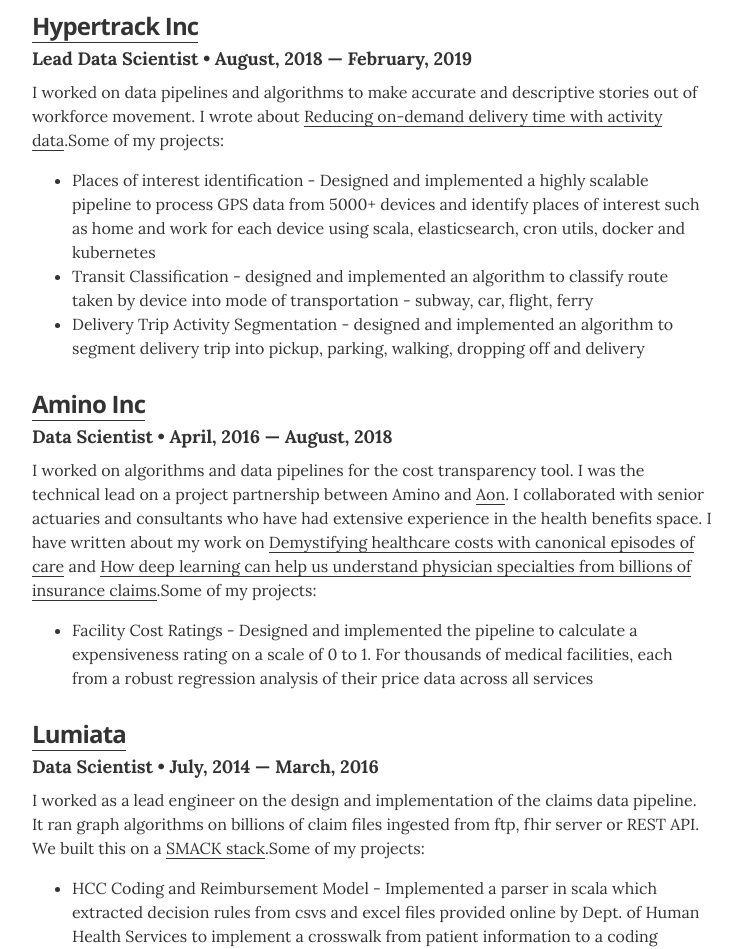
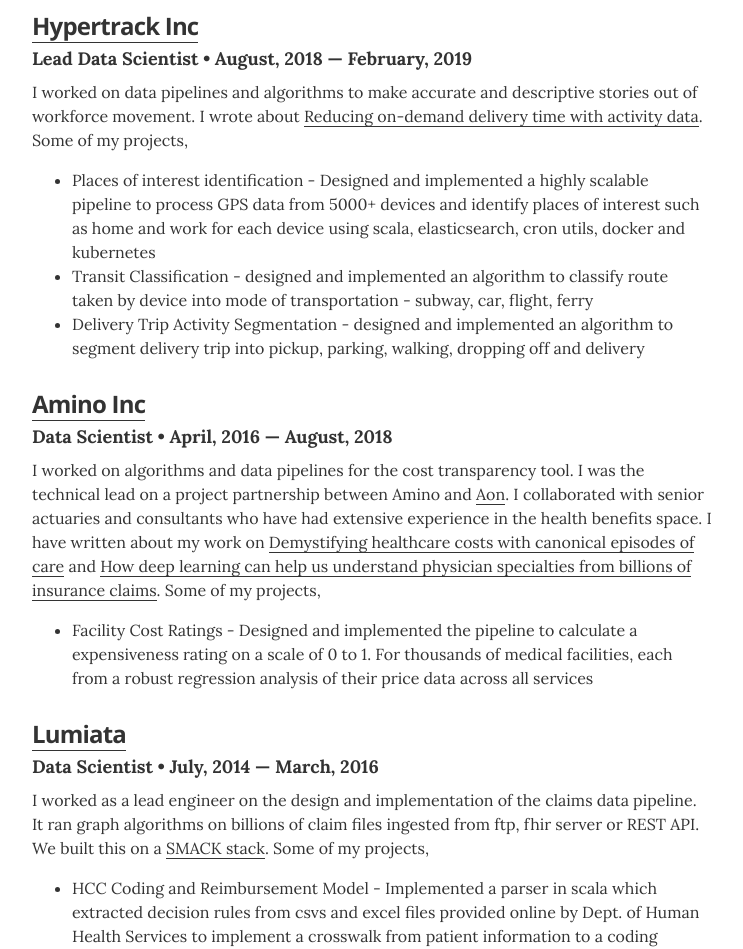
Before and after one commit to shkr/rohtas, a Jekyll site: the page built from resume.md, in a window 1280 px wide and 1400 px high. Shown: the part 359-1308 px from the top of the window, without its empty margins (268-1011 px from the left). Built offline with Jekyll 4.4.1, drawn with Linux system fonts in a browser that asks for light colours.

Commit message:
mod experience

```diff
--- a/_data/experience.yml
+++ b/_data/experience.yml
@@ -3,19 +3,19 @@
 - company: <a href="https://hypertrack.com">Hypertrack Inc</a>
   position: Lead Data Scientist
   duration: August, 2018 &mdash; February, 2019
-  summary: I worked on data pipelines and algorithms to make accurate and descriptive stories out of workforce movement. I wrote about <a href="http://blog.hypertrack.com/blog/2018/10/04/reducing-on-demand-delivery-time-with-activity-data/">Reducing on-demand delivery time with activity data</a>.
-  list:  Some of my projects:<ul class="resume-item-list"><li>Places of interest identification - Designed and implemented a highly scalable pipeline to process GPS data from 5000+ devices and identify places of interest such as home and work for each device using scala, elasticsearch, cron utils, docker and kubernetes</li><li>Transit Classification - designed and implemented an algorithm to classify route taken by device into mode of transportation - subway, car, flight, ferry</li><li>Delivery Trip Activity Segmentation - designed and implemented an algorithm to segment delivery trip into pickup, parking, walking, dropping off and delivery</li>
+  summary: I worked on data pipelines and algorithms to make accurate and descriptive stories out of workforce movement. I wrote about <a href="http://blog.hypertrack.com/blog/2018/10/04/reducing-on-demand-delivery-time-with-activity-data/">Reducing on-demand delivery time with activity data</a>. Some of my projects,
+  list: <ul class="resume-item-list"><li>Places of interest identification - Designed and implemented a highly scalable pipeline to process GPS data from 5000+ devices and identify places of interest such as home and work for each device using scala, elasticsearch, cron utils, docker and kubernetes</li><li>Transit Classification - designed and implemented an algorithm to classify route taken by device into mode of transportation - subway, car, flight, ferry</li><li>Delivery Trip Activity Segmentation - designed and implemented an algorithm to segment delivery trip into pickup, parking, walking, dropping off and delivery</li>
   details:
 # Amino Inc
 - company: <a href="https://amino.com">Amino Inc</a>
   position: Data Scientist
   duration: April, 2016 &mdash; August, 2018
-  summary: I worked on algorithms and data pipelines for the cost transparency tool. I was the technical lead on a project partnership between Amino and <a href="https://en.wikipedia.org/wiki/Aon_(company)">Aon</a>. I collaborated with senior actuaries and consultants who have had extensive experience in the health benefits space. I have written about my work on <a href="https://www.linkedin.com/pulse/demystifying-healthcare-costs-canonical-episodes-care-shekhar/">Demystifying healthcare costs with canonical episodes of care</a> and <a href="https://amino.com/blog/how-deep-learning-can-help-us-understand-physician-specialties-from-billions-of-insurance-claims/">How deep learning can help us understand physician specialties from billions of insurance claims</a>.
-  list:  Some of my projects:<ul class="resume-item-list"><li>Facility Cost Ratings - Designed and implemented the pipeline to calculate a expensiveness rating on a scale of 0 to 1. For thousands of medical facilities, each from a robust regression analysis of their price data across all services</li>
+  summary: I worked on algorithms and data pipelines for the cost transparency tool. I was the technical lead on a project partnership between Amino and <a href="https://en.wikipedia.org/wiki/Aon_(company)">Aon</a>. I collaborated with senior actuaries and consultants who have had extensive experience in the health benefits space. I have written about my work on <a href="https://www.linkedin.com/pulse/demystifying-healthcare-costs-canonical-episodes-care-shekhar/">Demystifying healthcare costs with canonical episodes of care</a> and <a href="https://amino.com/blog/how-deep-learning-can-help-us-understand-physician-specialties-from-billions-of-insurance-claims/">How deep learning can help us understand physician specialties from billions of insurance claims</a>. Some of my projects,
+  list: <ul class="resume-item-list"><li>Facility Cost Ratings - Designed and implemented the pipeline to calculate a expensiveness rating on a scale of 0 to 1. For thousands of medical facilities, each from a robust regression analysis of their price data across all services</li>
   details:
 # Lumiata Inc
 - company: <a href="https://lumiata.com">Lumiata</a>
   position: Data Scientist
   duration:  July, 2014 &mdash; March, 2016
-  summary: I worked as a lead engineer on the design and implementation of the claims data pipeline. It ran graph algorithms on billions of claim files ingested from ftp, fhir server or REST API. We built this on a <a href="https://mesosphere.com/blog/smack-stack-new-lamp-stack/">SMACK stack</a>.
-  list:  Some of my projects:<ul class="resume-item-list"><li>HCC Coding and Reimbursement Model - Implemented a parser in scala which extracted decision rules from csvs and excel files provided online by Dept. of Human Health Services to implement a crosswalk from patient information to a coding scheme (HCC) used to estimate annual expenditure on medicare enrollees</li><li>Drug Profiles - A data mining project to design a knowledge graph on RXNORM entities with data fields such as dosing, related diagnosis, side effects and code morbities as attributes within a drug node from multiple online sources. I worked in collaboration with a pharmacist, used python for web scraping and elastic search as the database.</li></ul>
+  summary: I worked as a lead engineer on the design and implementation of the claims data pipeline. It ran graph algorithms on billions of claim files ingested from ftp, fhir server or REST API. We built this on a <a href="https://mesosphere.com/blog/smack-stack-new-lamp-stack/">SMACK stack</a>. Some of my projects,
+  list:  <ul class="resume-item-list"><li>HCC Coding and Reimbursement Model - Implemented a parser in scala which extracted decision rules from csvs and excel files provided online by Dept. of Human Health Services to implement a crosswalk from patient information to a coding scheme (HCC) used to estimate annual expenditure on medicare enrollees</li><li>Drug Profiles - A data mining project to design a knowledge graph on RXNORM entities with data fields such as dosing, related diagnosis, side effects and code morbities as attributes within a drug node from multiple online sources. I worked in collaboration with a pharmacist, used python for web scraping and elastic search as the database.</li></ul>
```
